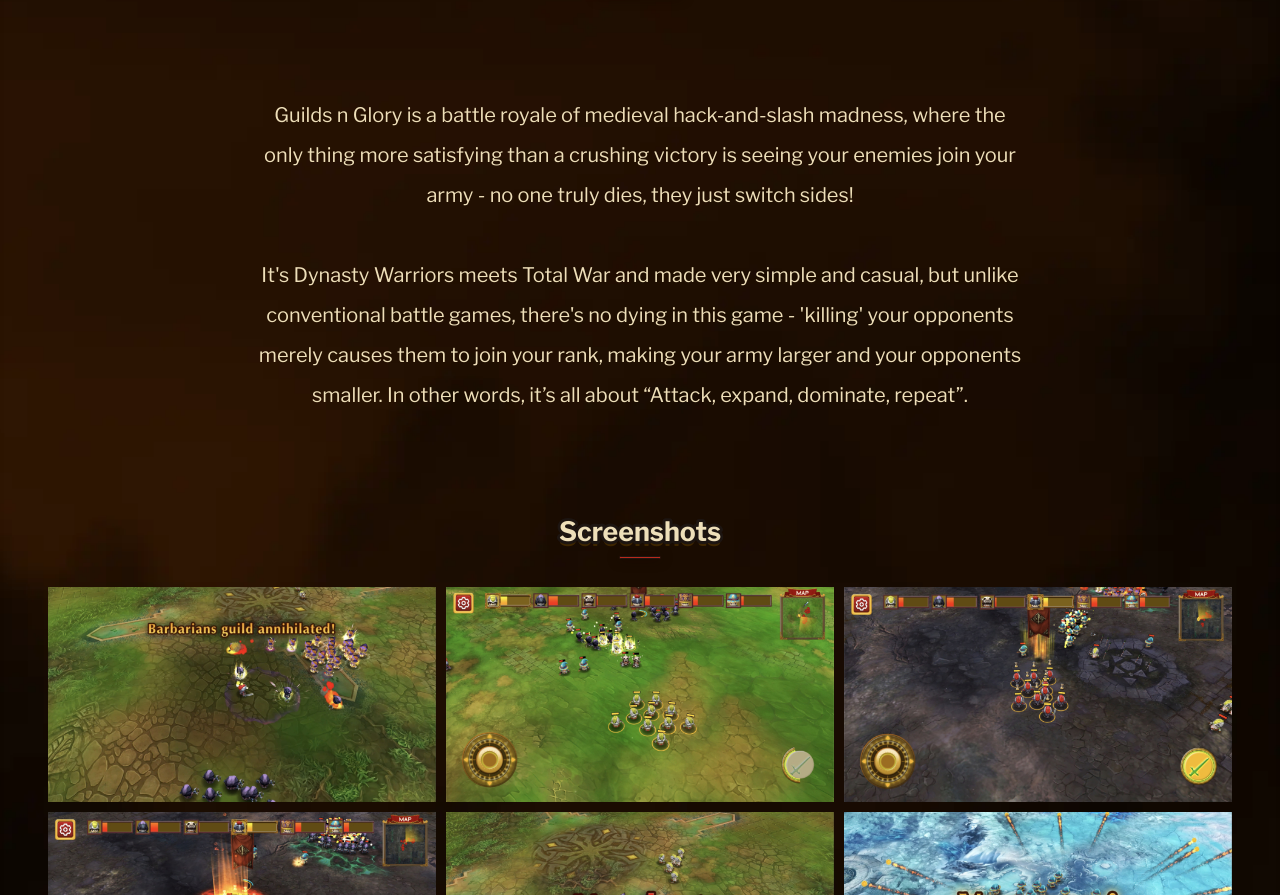
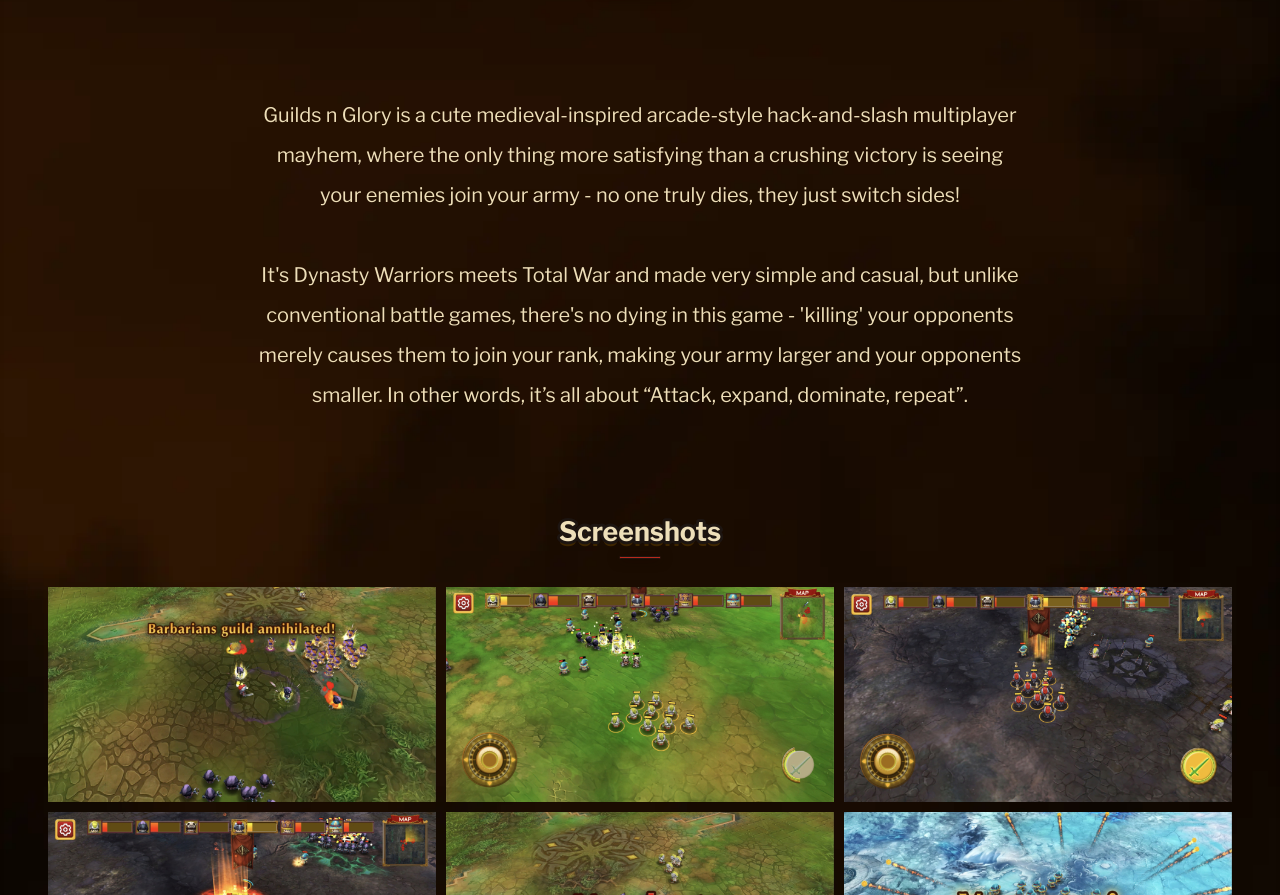
Before and after one commit to copet80/guildsnglory-website, a website built with Parcel: page index.html in a window 1280 px wide. Shown: the part 1805-2700 px from the top of the page. Built offline with nearby package versions, Linux system fonts and the light colour scheme.

Commit message:
Updated summary

```diff
--- a/index.html
+++ b/index.html
@@ -157,10 +157,10 @@
             <span>About The Game</span>
           </h2>
           <h5>
-            Guilds n Glory is a battle royale of medieval hack-and-slash
-            madness, where the only thing more satisfying than a crushing
-            victory is seeing your enemies join your army - no one truly dies,
-            they just switch sides!
+            Guilds n Glory is a cute medieval-inspired arcade-style
+            hack-and-slash multiplayer mayhem, where the only thing more
+            satisfying than a crushing victory is seeing your enemies join your
+            army - no one truly dies, they just switch sides!
             <br /><br />
             It's Dynasty Warriors meets Total War and made very simple and
             casual, but unlike conventional battle games, there's no dying in
```
